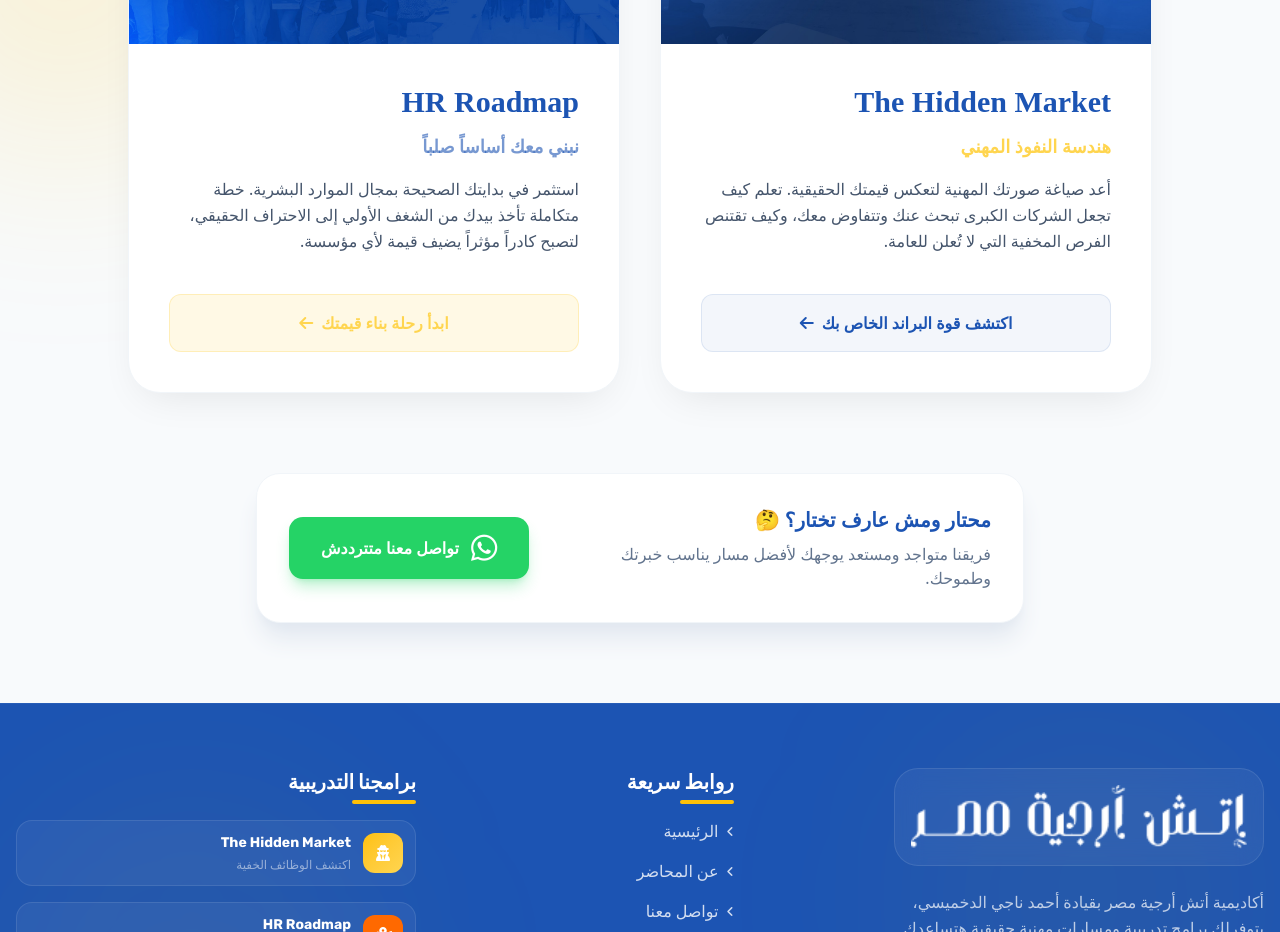
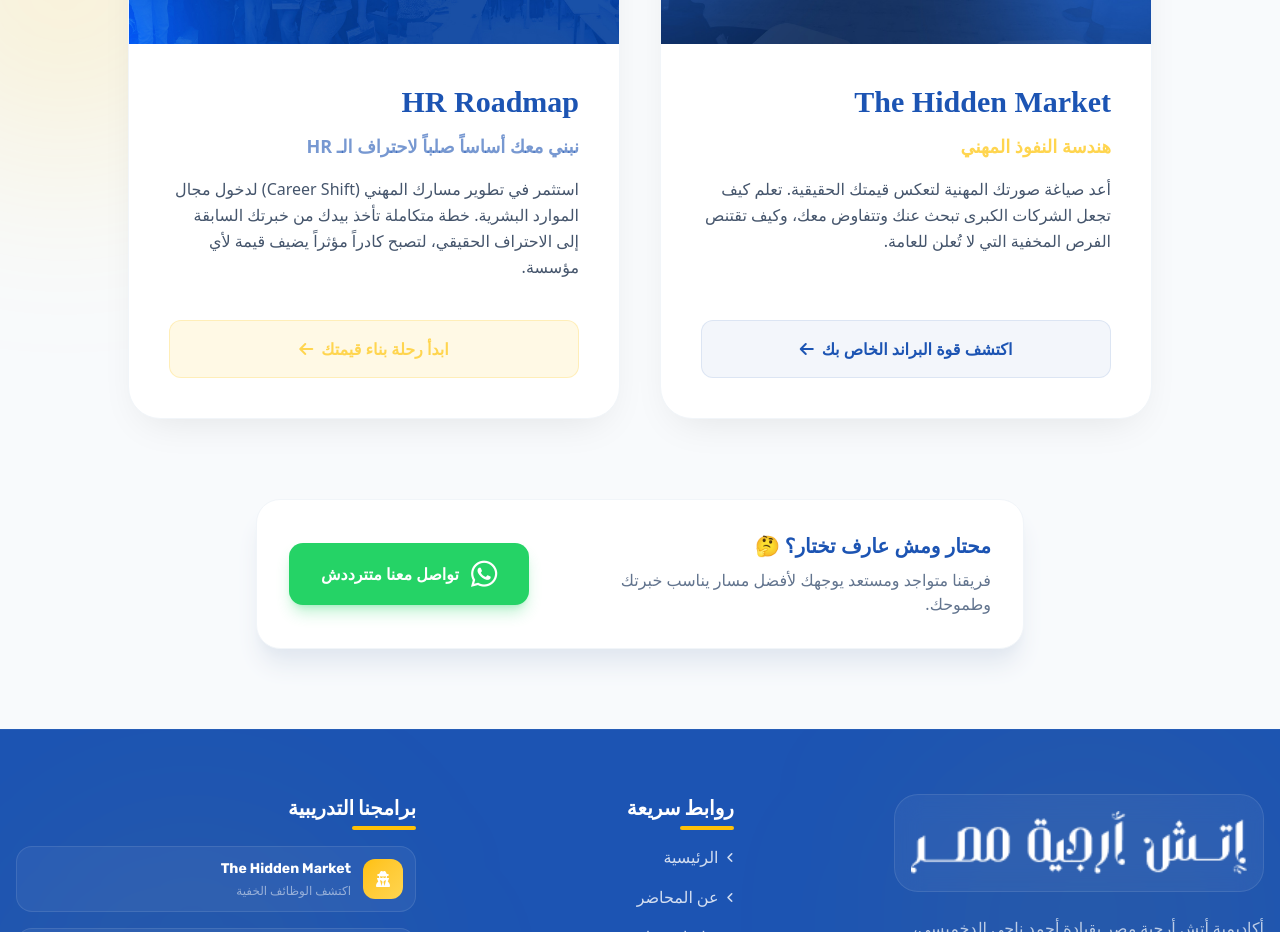
Before and after one commit to MersalHussin/hriansmasr, a React (Vite) app: page / in a window 1280 px wide. Shown: the part 780-1712 px from the top of the page. Built offline with nearby package versions, Linux system fonts and the light colour scheme; a web font is replaced by a local one.

Commit message:
Edit HRRoadmap Requirements

```diff
--- a/src/pages/HRRoadmapPage.tsx
+++ b/src/pages/HRRoadmapPage.tsx
@@ -47,7 +47,7 @@
 ]
 
 const targetAudience = [
-  { title: "المبتدئون وحديثي التخرج", desc: "لتأسيس علمي وعملي قوي يجعلك قادراً على دخول سوق العمل بخطى ثابتة واحترافية.", icon: "fa-solid fa-seedling" },
+  { title: "الخبراء والراغبون في تغيير المسار (Career Shift)", desc: "للخبراء والمهنيين الراغبين في دخول مجال الموارد البشرية بتأسيس علمي وعملي قوي يضمن نجاحهم بخطى ثابتة واحترافية.", icon: "fa-solid fa-users-gear" },
   { title: "أخصائيو الموارد البشرية", desc: "كل من يطمح للترقية والانتقال من دور المنفذ (Operational) للإدارة الشاملة.", icon: "fa-solid fa-user-tie" },
   { title: "مديرو الموارد البشرية", desc: "لتحديث استراتيجياتهم وتطوير قدراتهم في اتخاذ قرارات مبنية على تحليلات دقيقة.", icon: "fa-solid fa-briefcase" },
   { title: "أصحاب الأعمال", desc: "لتمكينهم من بناء هياكل قوية وفرق عمل تدعم رؤية شركاتهم من اليوم الأول.", icon: "fa-solid fa-building" }
@@ -106,11 +106,11 @@
           </div>
 
           <h1 className="text-white text-5xl md:text-7xl font-black max-w-4xl mx-auto leading-tight mb-6 animate-on-scroll fade-in-up" style={{ animationDelay: '0.1s' }}>
-            بداية صحيحة وتطور سريع نحو <span className="text-transparent bg-clip-text bg-linear-to-r from-[#ee8a1c] to-[#f9a445]">احتراف المهنة</span>
+            تغيير مسار ناجح وتطور سريع نحو <span className="text-transparent bg-clip-text bg-linear-to-r from-[#ee8a1c] to-[#f9a445]">احتراف المهنة</span>
           </h1>
 
           <p className="text-white/80 text-lg md:text-2xl max-w-3xl mx-auto mb-12 font-medium leading-relaxed animate-on-scroll fade-in-up" style={{ animationDelay: '0.2s' }}>
-            سواء كنت تخطو خطواتك الأولى، أو تسعى للتطور لمرحلة مدير، كورس <strong className="text-white font-black">HR Executive Roadmap</strong> دليلك العملي لفهم وتطبيق جميع المهام باحتراف.
+            سواء كنت من الخبراء في مجالات أخرى وتقوم بتغيير مسارك المهني (Career Shift) لدخول الموارد البشرية، أو تسعى للتطور لمرحلة مدير، كورس <strong className="text-white font-black">HR Executive Roadmap</strong> دليلك العملي لفهم وتطبيق جميع المهام باحتراف.
           </p>
 
           <div className="flex flex-col sm:flex-row justify-center gap-4 animate-on-scroll fade-in-up" style={{ animationDelay: '0.3s' }}>
@@ -225,7 +225,7 @@
         <div className="container mx-auto px-4 max-w-6xl">
           <div className="text-center mb-16 animate-on-scroll fade-in-up">
             <h2 className="text-3xl md:text-5xl font-black text-[#1c54b3] mb-4">لمن هذا البرنامج؟</h2>
-            <p className="text-slate-600 text-lg font-bold">صُمم هذا المحتوى ليكون رفيقك من البداية لتضع قدمك في المجال، وحتى توصلك لمستوى قيادي.</p>
+            <p className="text-slate-600 text-lg font-bold">صُمم هذا المحتوى ليكون رفيقك منذ انتقالك (Career Shift) لتضع قدمك في المجال باحترافية، وحتى وصولك لمستوى قيادي.</p>
           </div>
 
           <div className="grid grid-cols-1 md:grid-cols-2 lg:grid-cols-4 gap-6">
--- a/src/pages/Home.tsx
+++ b/src/pages/Home.tsx
@@ -97,9 +97,9 @@
                 <h2 className="text-primary font-black text-2xl md:text-3xl mb-3 flex items-center justify-between" style={{fontFamily: "Calistoga"}}>
                   HR Roadmap
                 </h2>
-                <span className="text-primary/60 font-bold text-lg mb-4 block">نبني معك أساساً صلباً</span>
+                <span className="text-primary/60 font-bold text-lg mb-4 block">نبني معك أساساً صلباً لاحتراف الـ HR</span>
                 <p className="text-slate-600 text-base leading-relaxed mb-10 flex-1 font-medium">
-                  استثمر في بدايتك الصحيحة بمجال الموارد البشرية. خطة متكاملة تأخذ بيدك من الشغف الأولي إلى الاحتراف الحقيقي، لتصبح كادراً مؤثراً يضيف قيمة لأي مؤسسة.
+                  استثمر في تطوير مسارك المهني (Career Shift) لدخول مجال الموارد البشرية. خطة متكاملة تأخذ بيدك من خبرتك السابقة إلى الاحتراف الحقيقي، لتصبح كادراً مؤثراً يضيف قيمة لأي مؤسسة.
                 </p>
 
                 {/* Card Button */}
```
